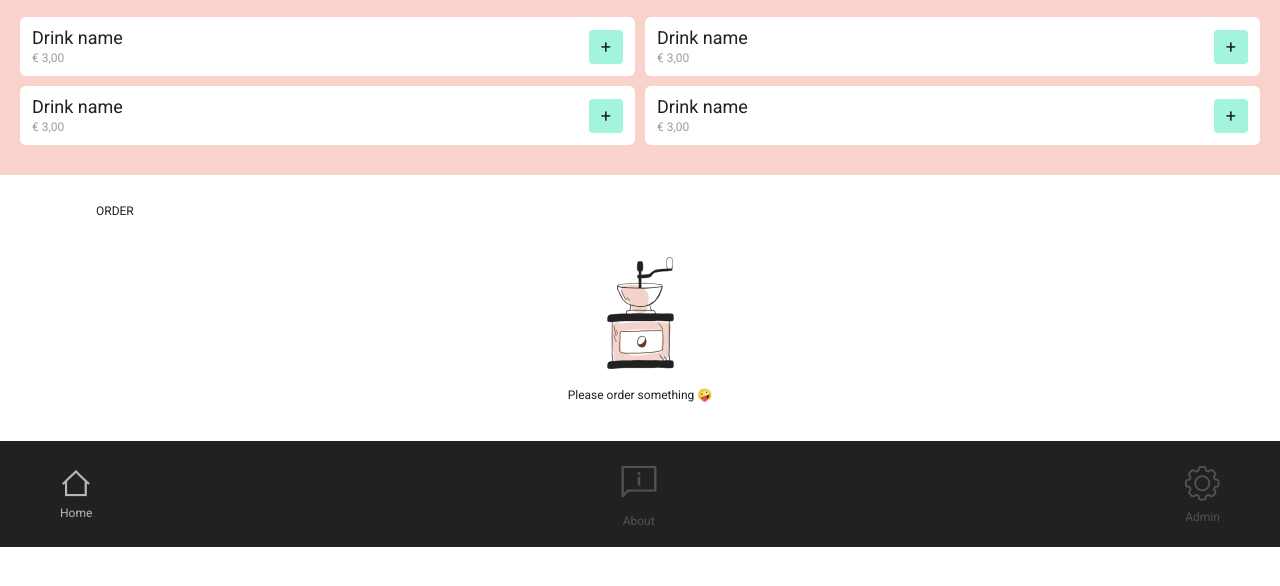
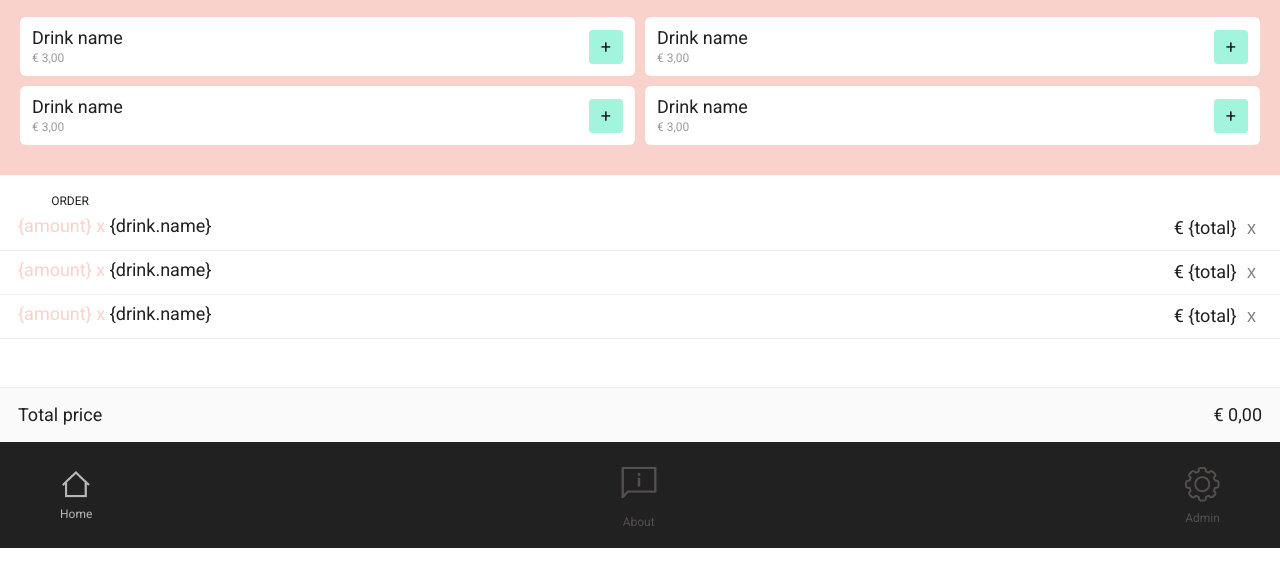
Before and after one commit to conor-v/Barista_app, a website built with webpack: page src/index.html in a window 1280 px wide. Shown: the part 120-706 px from the top of the page. Built offline with nearby package versions, Linux system fonts and the light colour scheme; some packages are replaced by stand-ins of ours.

Commit message:
content price css

```diff
--- a/src/css/content.css
+++ b/src/css/content.css
@@ -1,14 +1,8 @@
-.content {
-  width: 85%;
-  margin: 3rem auto;
-}
 
 .title_mini {
   text-transform: uppercase;
-}
-
-.hide {
-  display: none;
+  width: 92%;
+  margin: 2rem auto 0;
 }
 
 /*EMPTY CONTENT*/
@@ -24,3 +18,48 @@
   margin-top: 2rem;
 }
 /*PRICE CONTENT*/
+
+.orders__wrapper {
+  display: grid;
+  grid-template-rows: minmax(18rem, 2fr);
+}
+
+/*item css*/
+
+.order {
+  border-bottom: .1rem solid #efefef;
+  padding: 1rem 1.8rem;
+  display: flex;
+  justify-content: space-between;
+  align-items: flex-start;
+}
+
+.order__name, .order__price {
+  font-size: var(--medium);
+}
+
+.order__amount {
+  color: var(--backgroundColor);
+}
+
+.remove {
+  border: none;
+  background: none;
+  color: gray;
+  font-size: var(--medium);
+}
+
+.total {
+  border-top: .1rem solid #efefef;
+  padding: 1.8rem;
+  background-color: #fafafa;
+  display: flex;
+  justify-content: space-between;
+  font-size: var(--medium);
+}
+
+/*hide*/
+
+.hide {
+  display: none;
+}
--- a/src/index.html
+++ b/src/index.html
@@ -66,27 +66,47 @@
     </section>
     <section class="content spaced">
       <h2 class="title_mini">Order</h2>
-      <div class="orders__wrapper hide">
+      <div class="orders__wrapper">
         <ul class="orders">
-          <!--
-              Order template
           <li class="order">
             <span class="order__name">
               <span class="order__amount">{amount} x</span> {drink.name}
             </span>
-                <span class="order__price">&euro; {total}</span>
+            <span class="order__price">&euro; {total}
               <button class="remove">
                 x
               </button>
+            </span>
           </li>
-            -->
+
+          <li class="order">
+            <span class="order__name">
+              <span class="order__amount">{amount} x</span> {drink.name}
+            </span>
+            <span class="order__price">&euro; {total}
+              <button class="remove">
+                x
+              </button>
+            </span>
+          </li>
+
+          <li class="order">
+            <span class="order__name">
+              <span class="order__amount">{amount} x</span> {drink.name}
+            </span>
+            <span class="order__price">&euro; {total}
+              <button class="remove">
+                x
+              </button>
+            </span>
+          </li>
         </ul>
         <p class="total">
           <span class="total__label">Total price</span>
           <span class="total__price">&euro; <span>0,00</span></span>
         </p>
       </div>
-      <div class="emptystate">
+      <div class="emptystate hide">
         <img srcset="./assets/img/coffee-maker.jpg 67w,
           ./assets/img/coffee-maker@2x.jpg 134w" sizes="67px" src="./assets/img/coffee-maker.jpg" alt="A coffee maker">
 
```
Lines whose indentation alone changed are shown as unchanged.
